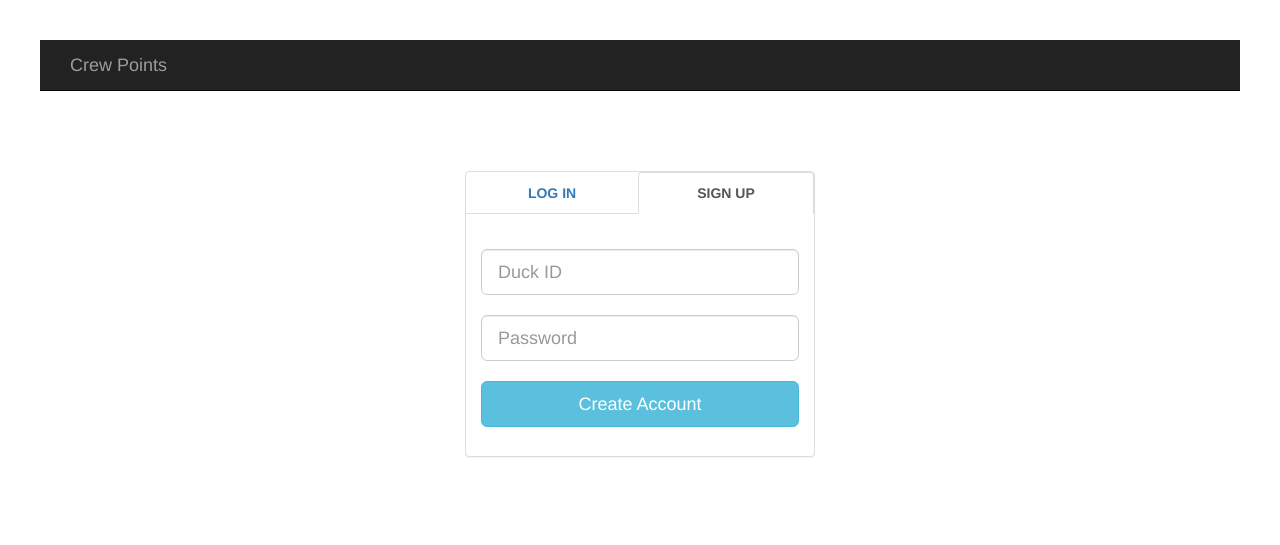
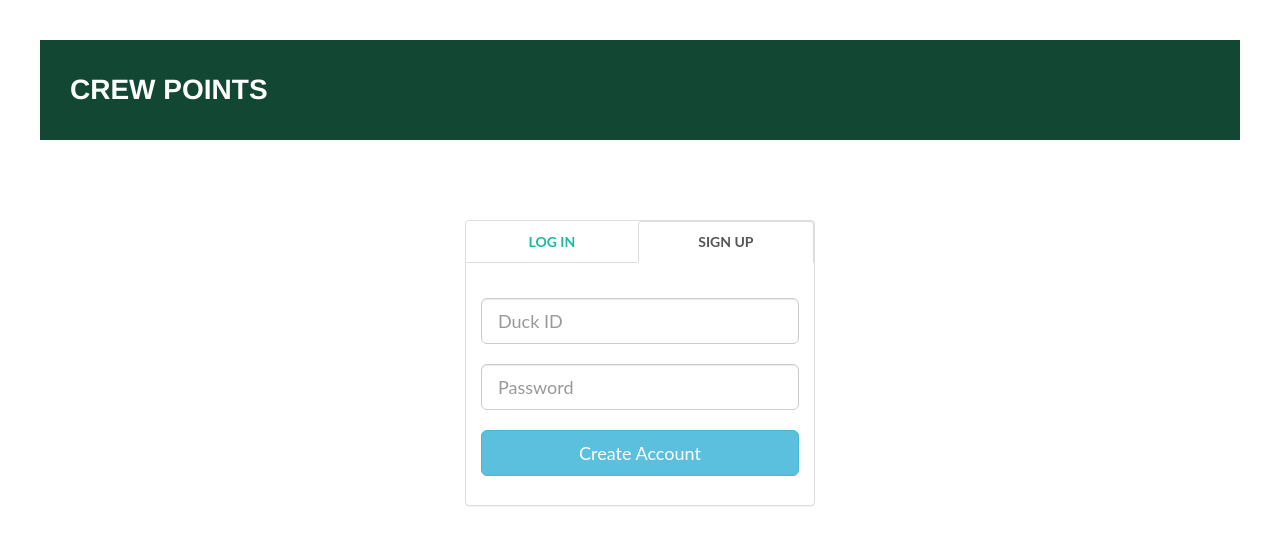
Before and after one commit to CBrooks12/crewPoints, a Flask app: page /createUser in a window 1280 px wide. Shown: the top 545 px of the page. Run offline with Flask 2, Linux system fonts and the light colour scheme; some libraries are stand-ins or nearby versions.

Commit message:
Fixed createuser

```diff
--- a/templates/createUser.html
+++ b/templates/createUser.html
@@ -5,6 +5,7 @@
   <meta name="viewport" content="width=device-width, initial-scale=1">
   <link rel="stylesheet" href="//maxcdn.bootstrapcdn.com/bootstrap/3.3.6/css/bootstrap.min.css">
   <link rel="stylesheet" type="text/css" href="../static/css/styling.css">
+  <link rel="stylesheet" type="text/css" href="../static/css/freelancer.css">
   <script src="//ajax.googleapis.com/ajax/libs/jquery/1.12.0/jquery.min.js"></script>
   <script src="//maxcdn.bootstrapcdn.com/bootstrap/3.3.6/js/bootstrap.min.js"></script>
 
@@ -13,7 +14,7 @@
 <body>
 
 <!--NAV BAR-->
-<nav class="navbar navbar-inverse navbar-static-top">
+<nav class="navbar navbar-inverse navbar-static-top navbar-custom">
   <div class="container">
     <a class="navbar-brand" href="/index">Crew Points</a>
   </div>
```
